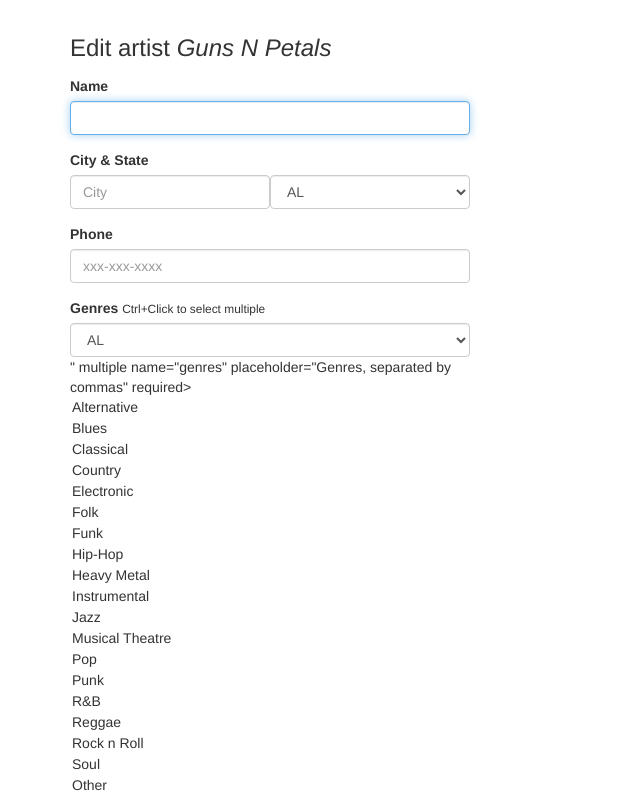
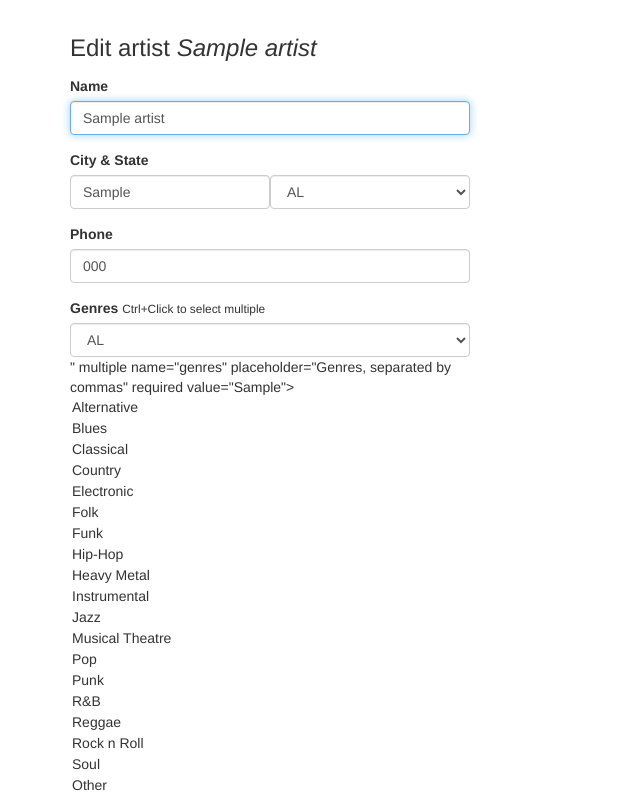
Before and after one commit to EmmanuelSage/fyyur, a Flask app: page /artists/1/edit in a window 1280 px wide. Shown: the part 60-855 px from the top of the page, without its empty margins (0-640 px from the left). Run offline with Flask 2, Linux system fonts and the light colour scheme; tables that the repository leaves empty hold one stand-in row (values such as "Sample post"); some libraries are stand-ins or nearby versions.

Commit message:
implement edit for Artist

```diff
--- a/app.py
+++ b/app.py
@@ -255,27 +255,46 @@
 @app.route('/artists/<int:artist_id>/edit', methods=['GET'])
 def edit_artist(artist_id):
   form = ArtistForm()
-  artist={
-    "id": 4,
-    "name": "Guns N Petals",
-    "genres": ["Rock n Roll"],
-    "city": "San Francisco",
-    "state": "CA",
-    "phone": "326-123-5000",
-    "website": "https://www.gunsnpetalsband.com",
-    "facebook_link": "https://www.facebook.com/GunsNPetals",
-    "seeking_venue": True,
-    "seeking_description": "Looking for shows to perform at in the San Francisco Bay Area!",
-    "image_link": "https://images.unsplash.com/photo-1549213783-8284d0336c4f?ixlib=rb-1.2.1&ixid=eyJhcHBfaWQiOjEyMDd9&auto=format&fit=crop&w=300&q=80"
-  }
-  # TODO: populate form with fields from artist with ID <artist_id>
 
-  return render_template('forms/edit_artist.html', form=form, artist=artist)
+  artist = Artist.query.get(artist_id)
+
+  artist_data = {
+        "id": artist.id,
+        "name": artist.name,
+        "genres": artist.genres,
+        "city": artist.city,
+        "state": artist.state,
+        "phone": artist.phone,
+        "facebook_link": artist.facebook_link,
+        "image_link": artist.image_link
+    }
+
+  return render_template('forms/edit_artist.html', form=form, artist=artist_data)
 
 @app.route('/artists/<int:artist_id>/edit', methods=['POST'])
 def edit_artist_submission(artist_id):
-  # TODO: take values from the form submitted, and update existing
-  # artist record with ID <artist_id> using the new attributes
+  try:
+    form = ArtistForm()
+
+    artist = Artist.query.get(artist_id)
+
+    artist.name = form.name.data
+
+    artist.name = form.name.data
+    artist.phone = form.phone.data
+    artist.state = form.state.data
+    artist.city = form.city.data
+    artist.genres = form.genres.data
+    artist.image_link = form.image_link.data
+    artist.facebook_link = form.facebook_link.data
+
+    db.session.commit()
+    flash('The Artist ' + request.form['name'] + ' has been successfully updated!')
+  except:
+    db.session.rolback()
+    flash('An Error has occured and the update unsuccessful')
+  finally:
+    db.session.close()
 
   return redirect(url_for('show_artist', artist_id=artist_id))
 
--- a/templates/forms/edit_artist.html
+++ b/templates/forms/edit_artist.html
@@ -6,35 +6,35 @@
     <h3 class="form-heading">Edit artist <em>{{ artist.name }}</em></h3>
     <div class="form-group">
       <label for="name">Name</label>
-        {{ form.name(class_ = 'form-control', autofocus = true) }}
+      {{ form.name(class_ = 'form-control', autofocus = true, value = artist.name) }}
     </div>
     <div class="form-group">
       <label>City & State</label>
       <div class="form-inline">
         <div class="form-group">
-              {{ form.city(class_ = 'form-control', placeholder='City', autofocus = true) }}
+          {{ form.city(class_ = 'form-control', placeholder='City', autofocus = true, value = artist.city) }}
         </div>
         <div class="form-group">
-              {{ form.state(class_ = 'form-control', placeholder='State', autofocus = true) }}
+          {{ form.state(class_ = 'form-control', placeholder='State', autofocus = true, value = artist.state) }}
         </div>
       </div>
     </div>
     <div class="form-group">
       <label for="phone">Phone</label>
-          {{ form.phone(class_ = 'form-control', placeholder='xxx-xxx-xxxx', autofocus = true) }}
+      {{ form.phone(class_ = 'form-control', placeholder='xxx-xxx-xxxx', autofocus = true, value = artist.phone) }}
     </div>
     <div class="form-group">
       <label for="genres">Genres</label>
       <small>Ctrl+Click to select multiple</small>
-        {{ form.genres(class_ = 'form-control', placeholder='Genres, separated by commas', id=form.state, autofocus = true) }}
+      {{ form.genres(class_ = 'form-control', placeholder='Genres, separated by commas', id=form.state, autofocus = true, value = artist.genres) }}
     </div>
     <div class="form-group">
       <label for="genres">Image Link</label>
-          {{ form.image_link(class_ = 'form-control', placeholder=artist.image_link, id=form.state, autofocus = true) }}
+      {{ form.image_link(class_ = 'form-control', placeholder=artist.image_link, id=form.state, autofocus = true, value = artist.image_link) }}
     </div>
     <div class="form-group">
       <label for="genres">Facebook Link</label>
-          {{ form.facebook_link(class_ = 'form-control', placeholder='http://', id=form.state, autofocus = true) }}
+      {{ form.facebook_link(class_ = 'form-control', placeholder='http://', id=form.state, autofocus = true, value = artist.facebook_link) }}
     </div>
     <input type="submit" value="Edit Artist" class="btn btn-primary btn-lg btn-block">
   </form>
```
Lines whose indentation alone changed are shown as unchanged.
